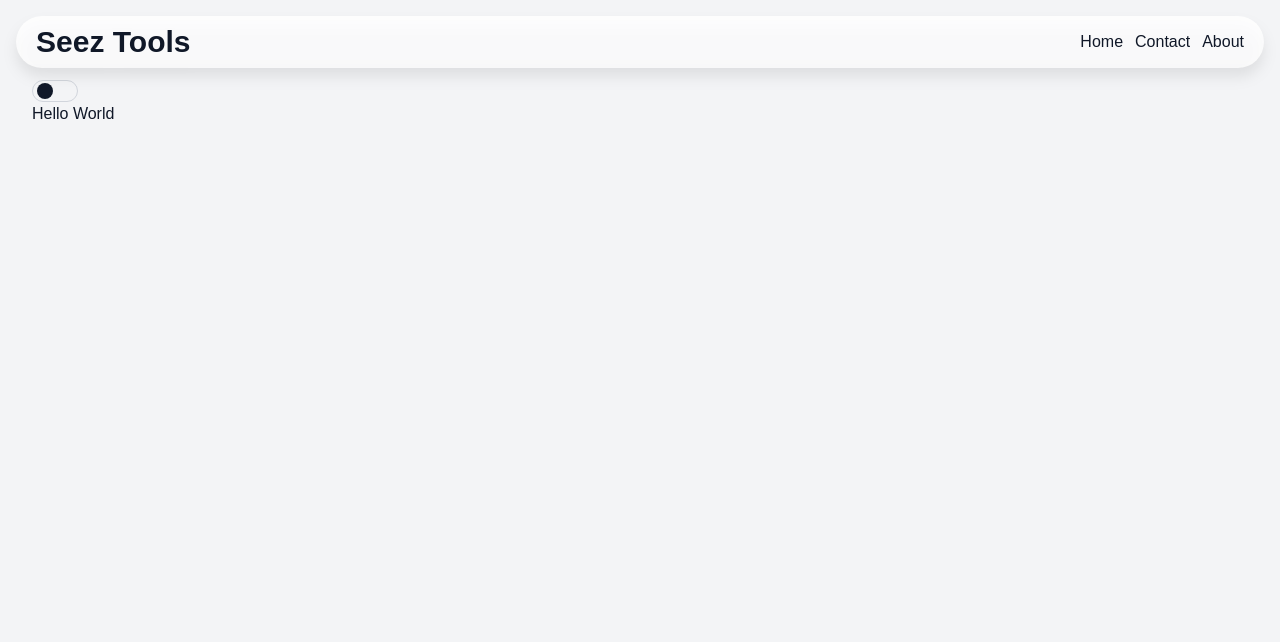
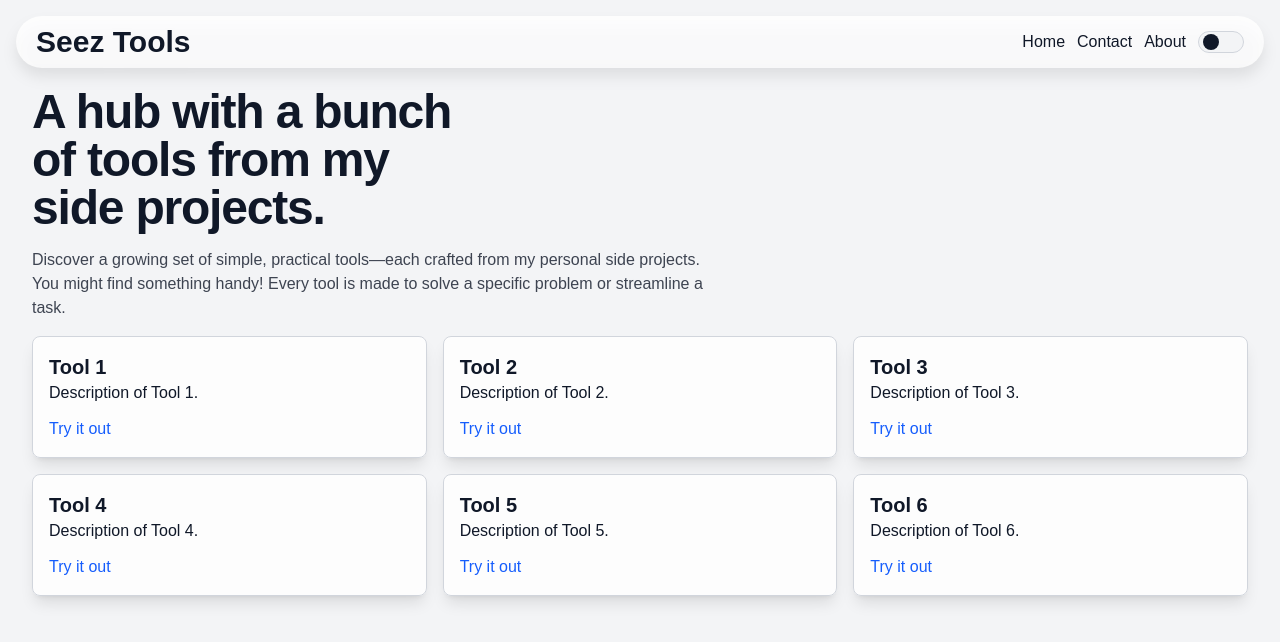
Before and after one commit to Smootheez/Seez-Utils, a React (Vite) app: page / in a window 1280 px wide. Shown: the top 642 px of the page. Built offline with nearby package versions, Linux system fonts and the light colour scheme.

Commit message:
adding hero section and mocking tool section

```diff
--- a/src/components/button.tsx
+++ b/src/components/button.tsx
@@ -1,6 +1,6 @@
 import { useEffect, useState } from "react";
 
-export function ThemeSwitchButton() {
+export function ThemeSwitchButton({ className }: { className?: string }) {
   const [isOn, setIsOn] = useState(
     () => localStorage.getItem("theme") === "dark"
   );
@@ -13,7 +13,7 @@ export function ThemeSwitchButton() {
   return (
     <div
       onClick={() => setIsOn((prev) => !prev)}
-      className="px-1 py-0.5 border border-border w-fit rounded-full bg-background cursor-pointer hover:scale-105 transition-transform duration-300"
+      className={`px-1 py-0.5 border border-border w-fit rounded-full bg-background cursor-pointer hover:scale-105 transition-transform duration-300 ${className}`}
     >
       <div
         className={`size-4 rounded-full transition-all duration-300 bg-text ${
@@ -24,14 +24,19 @@ export function ThemeSwitchButton() {
   );
 }
 
-export function HamburgerButton() {
-  const [isOpen, setIsOpen] = useState(false);
-  const onClick = () => setIsOpen((prev) => !prev);
-
+export function HamburgerButton({
+  isOpen,
+  onToggle,
+  className,
+}: {
+  isOpen?: boolean;
+  onToggle?: () => void;
+  className?: string;
+}) {
   return (
     <div
-      className="cursor-pointer flex flex-col justify-center items-center gap-y-1 w-fit"
-      onClick={onClick}
+      className={`cursor-pointer flex flex-col justify-center items-center gap-y-1 w-fit ${className}`}
+      onClick={onToggle}
     >
       <div
         className={`w-6 h-1 bg-text transition-transform duration-300 ${
--- a/src/components/header.tsx
+++ b/src/components/header.tsx
@@ -1,19 +1,28 @@
 import { Link } from "react-router-dom";
-import { HamburgerButton } from "./button";
+import { useState } from "react";
+import { HamburgerButton, ThemeSwitchButton } from "./button";
 
 export function Header() {
-    return (
+  const [isOpen, setIsOpen] = useState(false);
+  const onClick = () => {
+    document.body.classList.toggle("overflow-hidden", !isOpen);
+    setIsOpen((prev) => !prev);
+  };
+
+  const navLinks = [
+    { href: "#home", label: "Home" },
+    { href: "#contact", label: "Contact" },
+    { href: "#about", label: "About" },
+  ];
+  return (
+    <>
       <header className="fixed top-0 left-0 w-full z-40">
         <div className="max-w-7xl mx-auto rounded-full backdrop-blur-xs mt-4 drop-shadow-xl bg-surface/80 px-5 py-2 flex justify-between items-center">
-          <Link to="/" className="text-3xl font-extrabold">
+          <Link to="/" className="text-2xl md:text-3xl font-extrabold">
             Seez Tools
           </Link>
           <nav className="hidden items-center gap-x-3 md:flex">
-            {[
-              { href: "#", label: "Home" },
-              { href: "#", label: "Contact" },
-              { href: "#", label: "About" },
-            ].map((link, index) => (
+            {navLinks.map((link, index) => (
               <a
                 key={index}
                 href={link.href}
@@ -22,11 +31,36 @@ export function Header() {
                 {link.label}
               </a>
             ))}
+            <ThemeSwitchButton />
           </nav>
-          <div className="md:hidden">
-            <HamburgerButton />
+          <div className="flex items-center gap-x-3 md:hidden">
+            <ThemeSwitchButton />
+            <HamburgerButton
+              isOpen={isOpen}
+              onToggle={onClick}
+            />
           </div>
         </div>
       </header>
-    );
+
+      <div
+        className={`fixed top-0 left-0 w-full h-full bg-background/20 backdrop-blur-xs transition-all duration-300 md:hidden ease-in-out z-30 ${
+          isOpen ? "opacity-100" : "opacity-0 translate-x-full"
+        }`}
+        onClick={onClick}
+      >
+        <nav className="w-full h-full flex justify-center items-center flex-col gap-y-3">
+          {navLinks.map((link, index) => (
+            <a
+              key={index}
+              href={link.href}
+              className="backdrop-blur-xs drop-shadow-xl bg-surface/80 hover:bg-surface/60 rounded-xl w-34 py-1 text-center"
+            >
+              {link.label}
+            </a>
+          ))}
+        </nav>
+      </div>
+    </>
+  );
 }
--- /dev/null
+++ b/src/components/tools-card.tsx
@@ -0,0 +1,24 @@
+import { Link } from "react-router-dom";
+
+export function ToolsCard({
+  title,
+  description,
+  link,
+}: {
+  title: string;
+  description: string;
+  link: string;
+}) {
+  return (
+    <div className="bg-surface/80 backdrop-blur-xs p-4 rounded-lg shadow-lg border-border border">
+      <h2 className="text-lg md:text-xl font-semibold">{title}</h2>
+      <p>{description}</p>
+      <Link
+        to={link}
+        className="mt-2 md:mt-3 inline-block text-primary hover:underline"
+      >
+        Try it out
+      </Link>
+    </div>
+  );
+}
--- a/src/pages/Home.tsx
+++ b/src/pages/Home.tsx
@@ -1,16 +1,43 @@
 import { Header } from "../components/header";
-import { ThemeSwitchButton } from "../components/button";
+import { ToolsCard } from "../components/tools-card";
 
 export function Home() {
+  const toolList = [
+    { title: "Tool 1", description: "Description of Tool 1.", link: "#" },
+    { title: "Tool 2", description: "Description of Tool 2.", link: "#" },
+    { title: "Tool 3", description: "Description of Tool 3.", link: "#" },
+    { title: "Tool 4", description: "Description of Tool 4.", link: "#" },
+    { title: "Tool 5", description: "Description of Tool 5.", link: "#" },
+    { title: "Tool 6", description: "Description of Tool 6.", link: "#" },
+  ]
+
   return (
     <>
       <Header />
-      <main className="max-w-7xl mx-auto px-4 pt-20">
+      <main className="max-w-7xl mx-auto px-4 pt-20 md:pt-22 text-sm md:text-base">
         <div className="mx-4">
-          <ThemeSwitchButton />
-          <p>
-            Hello World
-          </p>
+          <section>
+            <h1 className="text-text text-4xl font-bold tracking-tight md:text-5xl max-w-md">
+              A hub with a bunch of tools from my side projects.
+            </h1>
+            <p className="mt-2 md:mt-4 text-text/80 max-w-2xl">
+              Discover a growing set of simple, practical tools—each crafted
+              from my personal side projects. You might find something handy!
+              Every tool is made to solve a specific problem or streamline a
+              task.
+            </p>
+          </section>
+
+          <section className="grid grid-cols-1 md:grid-cols-2 lg:grid-cols-3 gap-4 my-4">
+            {toolList.map((tool, index) => (
+              <ToolsCard
+                key={index}
+                title={tool.title}
+                description={tool.description}
+                link={tool.link}
+              />
+            ))}
+          </section>
         </div>
       </main>
     </>
```
